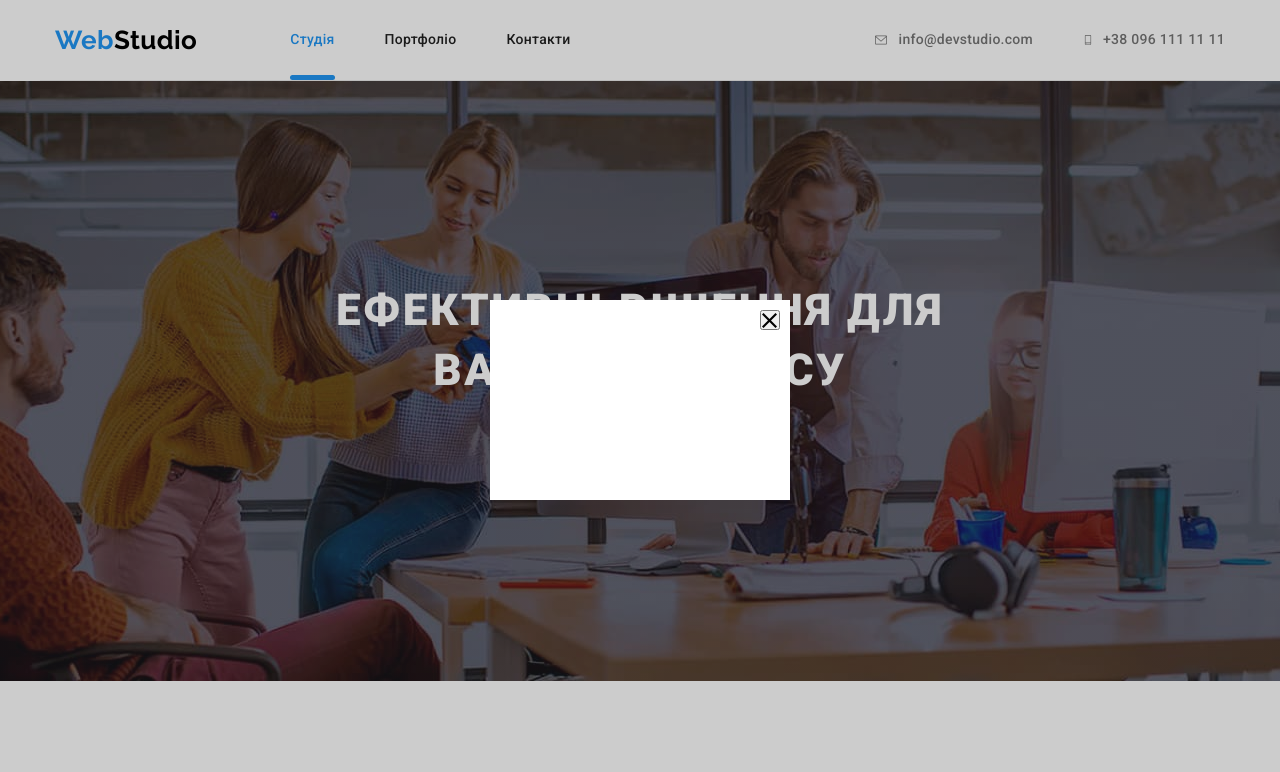
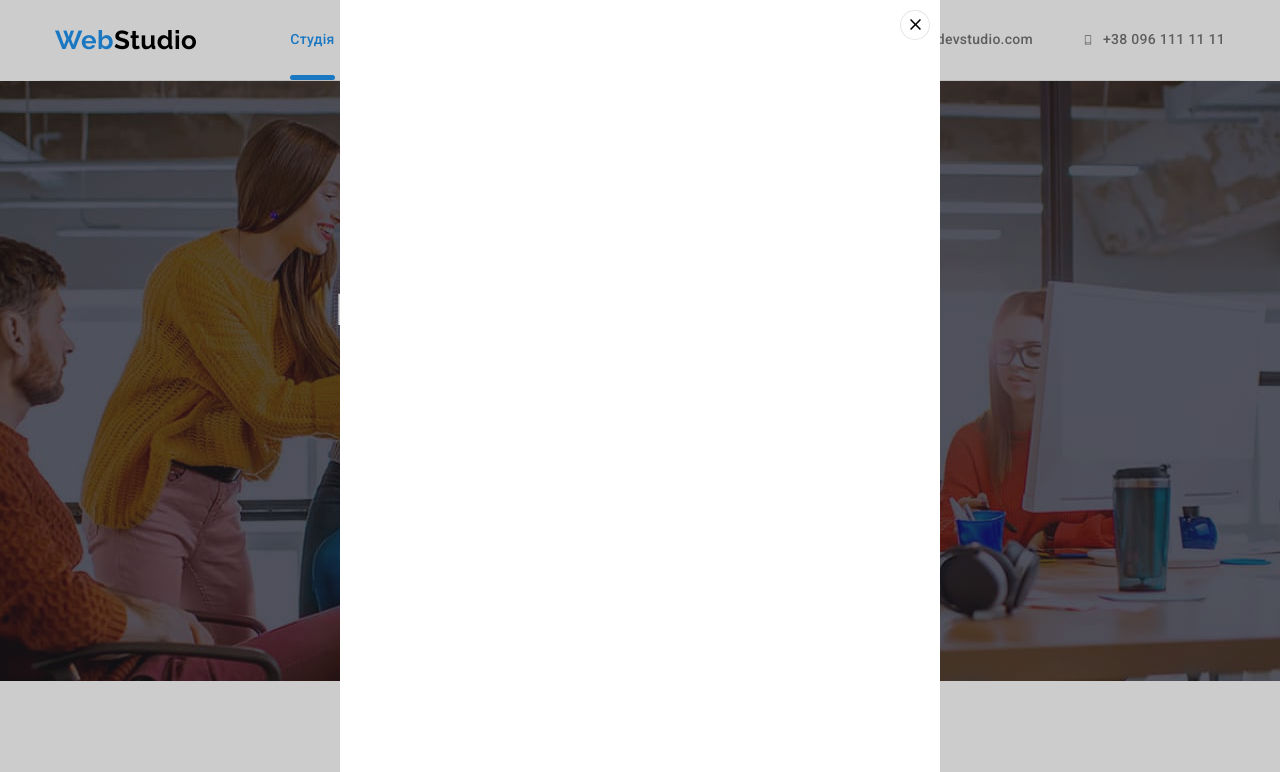
Before and after one commit to Litinskiy/goit-markup-hw-05, a plain HTML site: page index.html in a window 1280 px wide. Both pictures are taken after a click on the button "Замовити послугу". Shown: the top 772 px of the page. Drawn offline with nearby package versions, Linux system fonts and the light colour scheme.

Commit message:
Homework5
Fully completed

```diff
--- a/css/styles.css
+++ b/css/styles.css
@@ -696,8 +696,8 @@ color:var(--primary-white-color);
     top: 50%;
     transform: translate(-50%, -50%);
 
-    min-width: 300px;
-    min-height: 200px;
+    min-width: 600px;
+    min-height: 800px;
     background-color: var(--primary-white-color);
 
     transition: 250ms cubic-bezier(0.4, 0, 0.2, 1);
@@ -708,12 +708,9 @@ color:var(--primary-white-color);
     position: absolute;
     top: 10px;
     right: 10px;
-    width: 20px;
-    height: 20px;
+    width: 30px;
+    height: 30px;
+    border: 1px solid rgba(0, 0, 0, 0.1);
+    border-radius: 50%;
+    background-color: var(--primary-white-color);
 }
-
-.modal-btn .icon{
-    position: absolute;
-    top: 4%;
-    right: 7%;
-}
--- a/index.html
+++ b/index.html
@@ -380,7 +380,7 @@
     <div class="backdrop is-hidden" data-backdrop>
         <div class="modal">
         <button class="modal-btn" data-modal-close>
-            <svg class="icon" width="15" height="15">
+            <svg class="icon" width="11" height="11">
                 <use href="./images/icon.svg#icon-cross"></use>
             </svg>
         </button>
```
